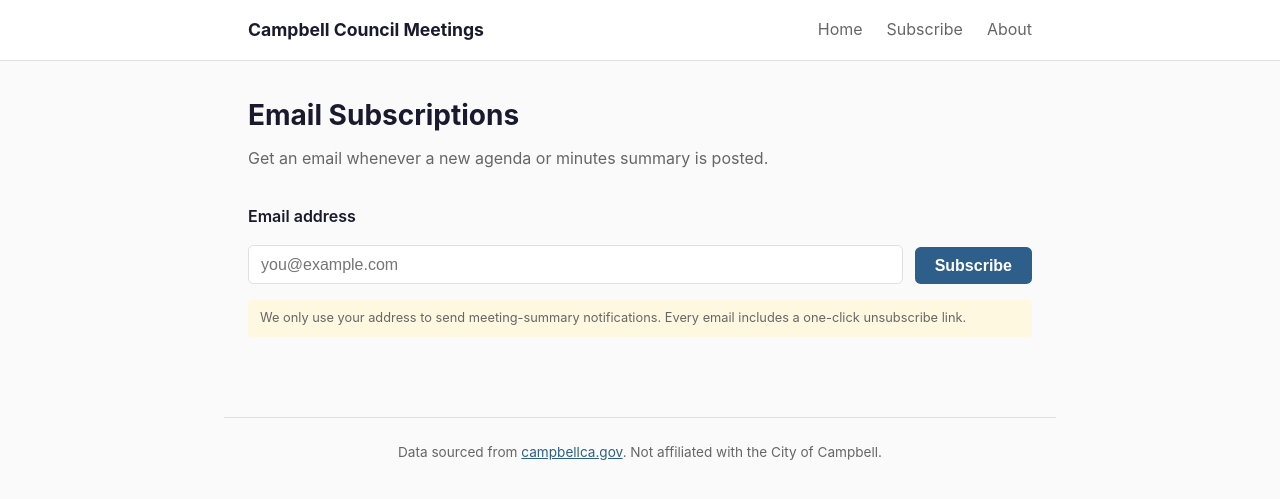
After one commit to brooksmcmillin/council-watch, a FastAPI app: template templates/subscribe.html in a window 1280 px wide. The commit adds this page. Shown: the top 499 px of the page. Run offline with FastAPI, Linux system fonts and the light colour scheme; the template is opened without the code that fills it, so the values that code supplies are empty.

Commit message:
feat(notifier): per-subscriber email subscriptions with unsubscribe (task #4753) (#11)
* feat(notifier): per-subscriber email subscriptions with unsubscribe (task #4753)

Replace the static comma-separated email_to list with a real subscription
system:

- Add a `subscribers` table (email, opaque unsubscribe token, active flag,
  timestamps) with an Alembic migration.
- Add `subscriptions.py` domain helpers: subscribe (create/reactivate),
  unsubscribe (idempotent), active-subscriber lookup, email validation.
- Web routes: GET/POST `/subscribe` (signup form) and GET/POST
  `/unsubscribe/{token}`. The POST unsubscribe is an RFC 8058 one-click
  endpoint; emails carry `List-Unsubscribe` + `List-Unsubscribe-Post` headers
  and a per-subscriber unsubscribe link.
- notify_new_summaries now sends one personalized message per active
  subscriber. The env `email_to` list is kept as a fallback/admin channel
  (always delivered, no unsubscribe link, deduped against subscribers).
- `email_enabled` no longer requires `email_to`, since recipients come from
  the DB.
- Add `python-multipart` for form handling; tests for the subscription
  domain, notifier recipient/unsubscribe logic, and the web routes.

https://nexus.brooksmcmillin.com/task/4753

Co-Authored-By: Claude Opus 4.8 <noreply@anthropic.com>

* fix(notifier): make unsubscribe GET read-only, confirm via POST (task #4753)

Address combined-review blocker: the GET /unsubscribe/{token} link embedded
in every email mutated state on render, so mail-security scanners and
link-prefetchers that fetch email URLs would silently unsubscribe legitimate
recipients before any human click.

- GET now renders a read-only confirmation page (looks up via new
  subscriptions.find_by_token) with a button that POSTs to the same URL.
- POST performs the actual unsubscribe, serving both the confirmation button
  and RFC 8058 one-click POSTs (which ignore the response body).
- Dedupe email_to against itself, not just against subscribers.
- Update route tests: GET is asserted read-only; POST deactivates.

https://nexus.brooksmcmillin.com/task/4753

Co-Authored-By: Claude Opus 4.8 <noreply@anthropic.com>

---------

Co-authored-by: Claude Opus 4.8 <noreply@anthropic.com>

```diff
--- a/pyproject.toml
+++ b/pyproject.toml
@@ -19,6 +19,7 @@ dependencies = [
     "anthropic>=0.52",
     "atproto>=0.0.56",
     "apscheduler>=3.10,<4",
+    "python-multipart>=0.0.32",
 ]
 
 [dependency-groups]
--- a/src/council_meetings/main.py
+++ b/src/council_meetings/main.py
@@ -4,12 +4,13 @@ import logging
 from contextlib import asynccontextmanager
 from pathlib import Path
 
-from fastapi import Depends, FastAPI, Request
+from fastapi import Depends, FastAPI, Form, Request
 from fastapi.responses import HTMLResponse
 from fastapi.staticfiles import StaticFiles
 from fastapi.templating import Jinja2Templates
 from sqlalchemy.orm import Session
 
+from council_meetings import subscriptions
 from council_meetings.db import get_db, init_db
 from council_meetings.models import Document, Meeting
 
@@ -83,6 +84,87 @@ def meeting_detail(meeting_id: int, request: Request, db: Session = Depends(get_
     )
 
 
+@app.get("/subscribe", response_class=HTMLResponse)
+def subscribe_form(request: Request):
+    return templates.TemplateResponse(request, "subscribe.html")
+
+
+@app.post("/subscribe", response_class=HTMLResponse)
+def subscribe_submit(
+    request: Request,
+    email: str = Form(...),
+    db: Session = Depends(get_db),
+):
+    email = email.strip()
+    if not subscriptions.is_valid_email(email):
+        return templates.TemplateResponse(
+            request,
+            "subscribe.html",
+            {"error": "Please enter a valid email address.", "email": email},
+            status_code=400,
+        )
+
+    _, status = subscriptions.subscribe(db, email)
+    if status == "already_active":
+        message = "You're already subscribed — no changes made."
+    else:
+        message = "You're subscribed! You'll get an email when new summaries are posted."
+
+    return templates.TemplateResponse(
+        request,
+        "subscribe.html",
+        {"success": message},
+    )
+
+
+@app.get("/unsubscribe/{token}", response_class=HTMLResponse)
+def unsubscribe_confirm(token: str, request: Request, db: Session = Depends(get_db)):
+    """Render an unsubscribe confirmation page.
+
+    This handler is intentionally read-only: it is the link embedded in emails,
+    and mail-security scanners/link-prefetchers routinely GET such URLs before a
+    human ever clicks. Performing the unsubscribe here would silently drop
+    legitimate subscribers. The mutation happens only on the POST below, driven
+    by an explicit button press (or an RFC 8058 one-click POST).
+    """
+    subscriber = subscriptions.find_by_token(db, token)
+    found = subscriber is not None
+    return templates.TemplateResponse(
+        request,
+        "unsubscribe.html",
+        {
+            "found": found,
+            "done": False,
+            "token": token,
+            "email": subscriber.email if subscriber else None,
+        },
+        status_code=200 if found else 404,
+    )
+
+
+@app.post("/unsubscribe/{token}")
+def unsubscribe_submit(token: str, request: Request, db: Session = Depends(get_db)):
+    """Perform the unsubscribe.
+
+    Serves both the confirmation-page button and RFC 8058 one-click POSTs. Mail
+    clients issuing the one-click request ignore the response body, so returning
+    the HTML confirmation page here is fine for both callers.
+    """
+    subscriber = subscriptions.unsubscribe(db, token)
+    if subscriber is None:
+        return templates.TemplateResponse(
+            request,
+            "unsubscribe.html",
+            {"found": False, "done": True, "token": token, "email": None},
+            status_code=404,
+        )
+    return templates.TemplateResponse(
+        request,
+        "unsubscribe.html",
+        {"found": True, "done": True, "token": token, "email": subscriber.email},
+    )
+
+
 @app.get("/about", response_class=HTMLResponse)
 def about(request: Request):
     return templates.TemplateResponse(request, "about.html")
--- a/static/style.css
+++ b/static/style.css
@@ -226,6 +226,65 @@ footer a {
     }
 }
 
+/* Subscribe / unsubscribe */
+.subscribe-form {
+    display: flex;
+    flex-wrap: wrap;
+    gap: 0.75rem;
+    align-items: flex-end;
+    margin: 1.5rem 0 1rem;
+}
+
+.subscribe-form label {
+    display: block;
+    width: 100%;
+    font-weight: 600;
+    margin-bottom: 0.25rem;
+}
+
+.subscribe-form input[type="email"] {
+    flex: 1 1 18rem;
+    padding: 0.6rem 0.75rem;
+    font-size: 1rem;
+    border: 1px solid var(--border);
+    border-radius: 0.35rem;
+    background: var(--card-bg);
+    color: var(--text);
+}
+
+.subscribe-form button {
+    padding: 0.6rem 1.25rem;
+    font-size: 1rem;
+    font-weight: 600;
+    color: #fff;
+    background: var(--accent);
+    border: none;
+    border-radius: 0.35rem;
+    cursor: pointer;
+}
+
+.subscribe-form button:hover {
+    background: var(--accent-hover);
+}
+
+.notice {
+    padding: 0.85rem 1rem;
+    border-radius: 0.35rem;
+    margin: 1.25rem 0;
+}
+
+.notice-success {
+    background: var(--pill-bg);
+    border: 1px solid var(--accent);
+    color: var(--accent-hover);
+}
+
+.notice-error {
+    background: var(--disclaimer-bg);
+    border: 1px solid #e0c66a;
+    color: #7a5c00;
+}
+
 /* Revised badge */
 .revised-badge {
     display: inline-block;
--- a/templates/base.html
+++ b/templates/base.html
@@ -12,6 +12,7 @@
             <a href="/" class="logo">Campbell Council Meetings</a>
             <div class="nav-links">
                 <a href="/">Home</a>
+                <a href="/subscribe">Subscribe</a>
                 <a href="/about">About</a>
             </div>
         </nav>
--- /dev/null
+++ b/templates/subscribe.html
@@ -0,0 +1,32 @@
+{% extends "base.html" %}
+
+{% block title %}Subscribe — Campbell Council Meetings{% endblock %}
+
+{% block content %}
+<h1>Email Subscriptions</h1>
+<p class="subtitle">Get an email whenever a new agenda or minutes summary is posted.</p>
+
+{% if success %}
+<p class="notice notice-success">{{ success }}</p>
+{% else %}
+{% if error %}
+<p class="notice notice-error">{{ error }}</p>
+{% endif %}
+<form method="post" action="/subscribe" class="subscribe-form">
+    <label for="email">Email address</label>
+    <input
+        type="email"
+        id="email"
+        name="email"
+        placeholder="you@example.com"
+        value="{{ email or '' }}"
+        required
+    >
+    <button type="submit">Subscribe</button>
+</form>
+<p class="ai-disclaimer">
+    We only use your address to send meeting-summary notifications. Every email
+    includes a one-click unsubscribe link.
+</p>
+{% endif %}
+{% endblock %}
```
Also changed, not shown: alembic/versions/d3e4f5a6b7c8_add_subscribers.py (added, +37 -0 lines), src/council_meetings/config.py (+7 -2 lines), src/council_meetings/models.py (+14 -0 lines), src/council_meetings/notifier.py (+88 -20 lines), src/council_meetings/subscriptions.py (added, +73 -0 lines), templates/unsubscribe.html (added, +24 -0 lines), tests/test_notifier.py (added, +144 -0 lines), tests/test_routes.py (added, +92 -0 lines), tests/test_subscriptions.py (added, +56 -0 lines), 2 other files.
